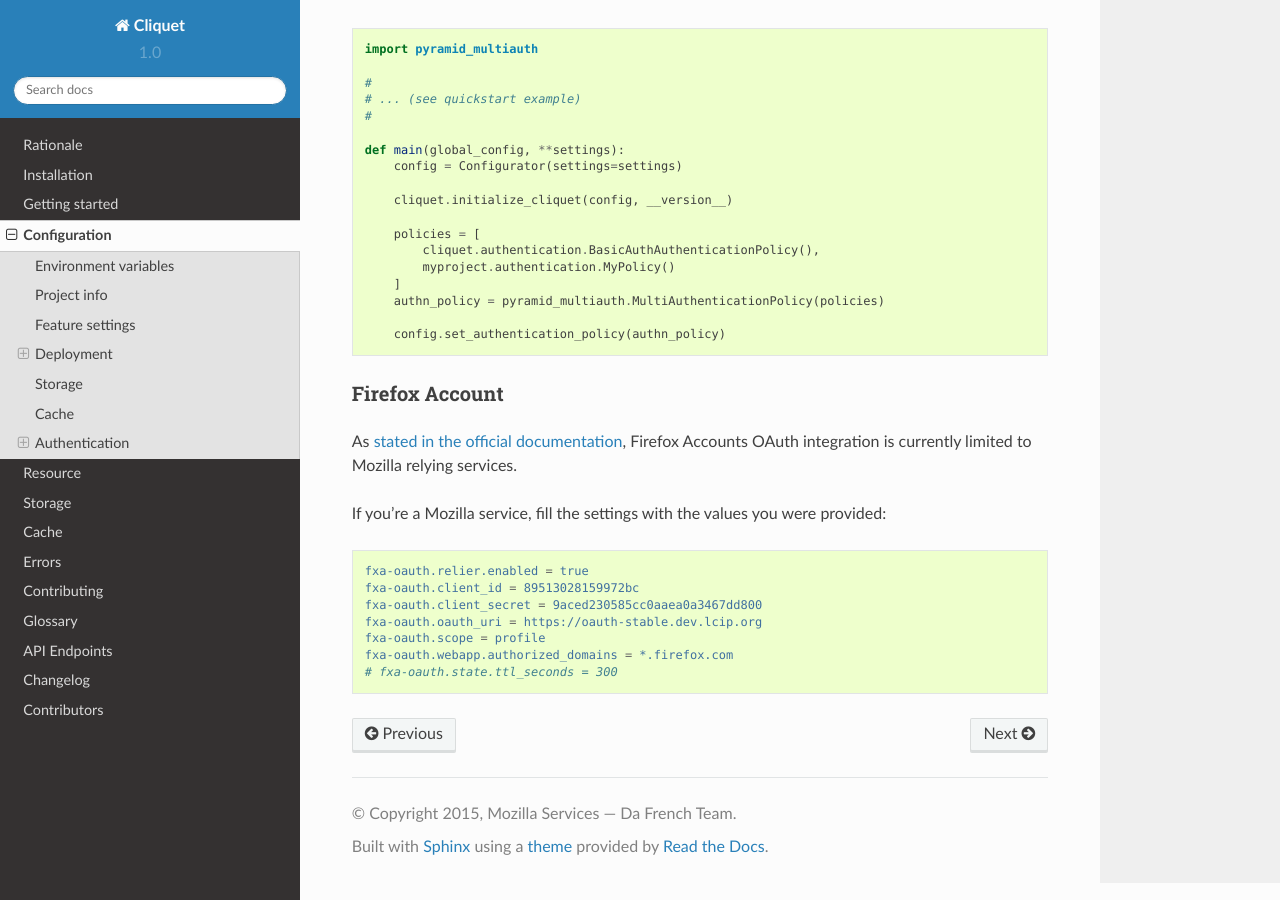
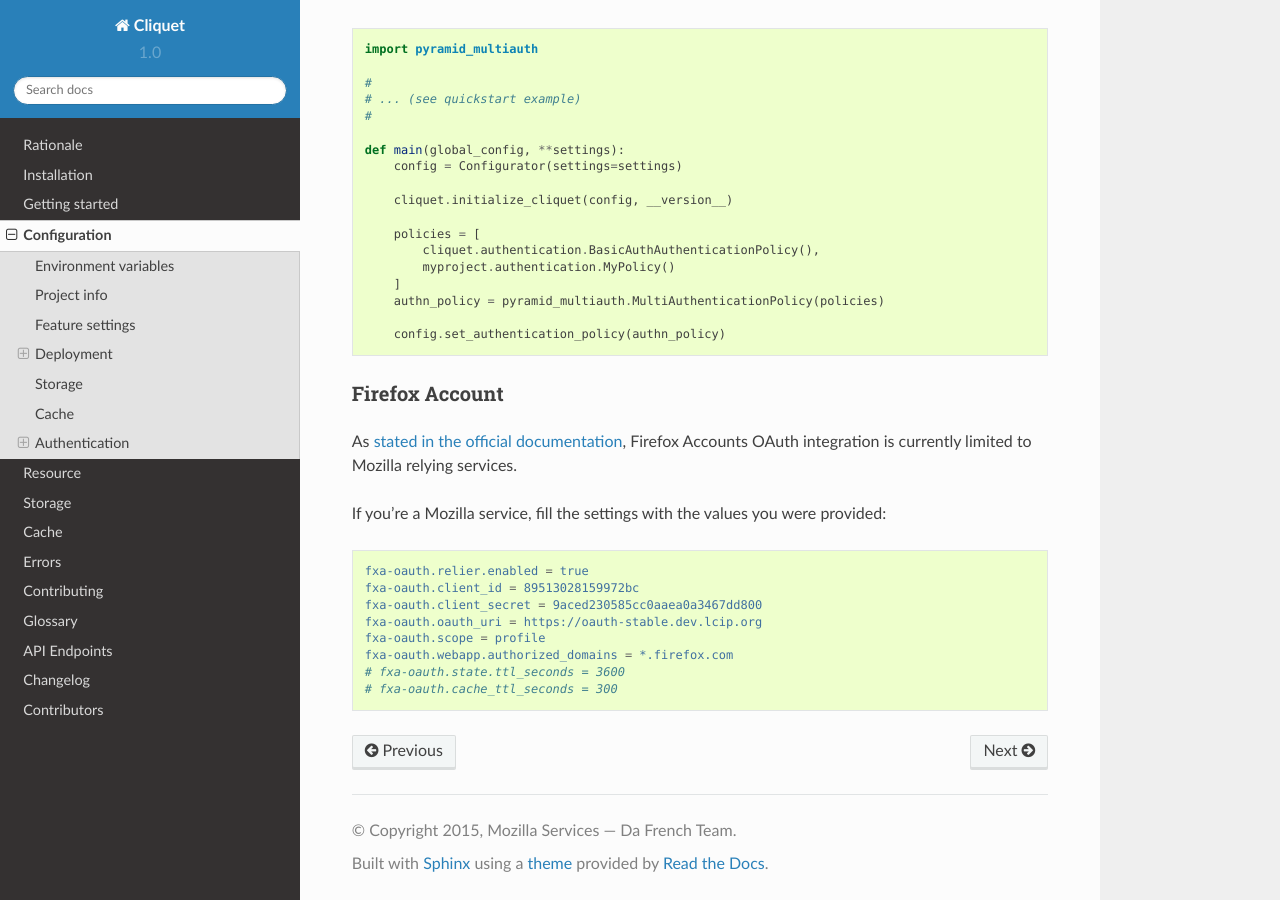
Before and after one commit to Kinto/kinto, a Sphinx documentation site: the page built from docs/configuration.rst, in a window 1280 px wide and 900 px high, scrolled down 2882 px. Built offline with Sphinx 7.4.7 and the Read the Docs theme 2.0.0, drawn with Linux system fonts in a browser that asks for light colours.

Commit message:
Update configuration

```diff
--- a/docs/configuration.rst
+++ b/docs/configuration.rst
@@ -208,4 +208,5 @@ If you're a Mozilla service, fill the settings with the values you were provided
     fxa-oauth.oauth_uri = https://oauth-stable.dev.lcip.org
     fxa-oauth.scope = profile
     fxa-oauth.webapp.authorized_domains = *.firefox.com
-    # fxa-oauth.state.ttl_seconds = 300
+    # fxa-oauth.state.ttl_seconds = 3600
+    # fxa-oauth.cache_ttl_seconds = 300
```
